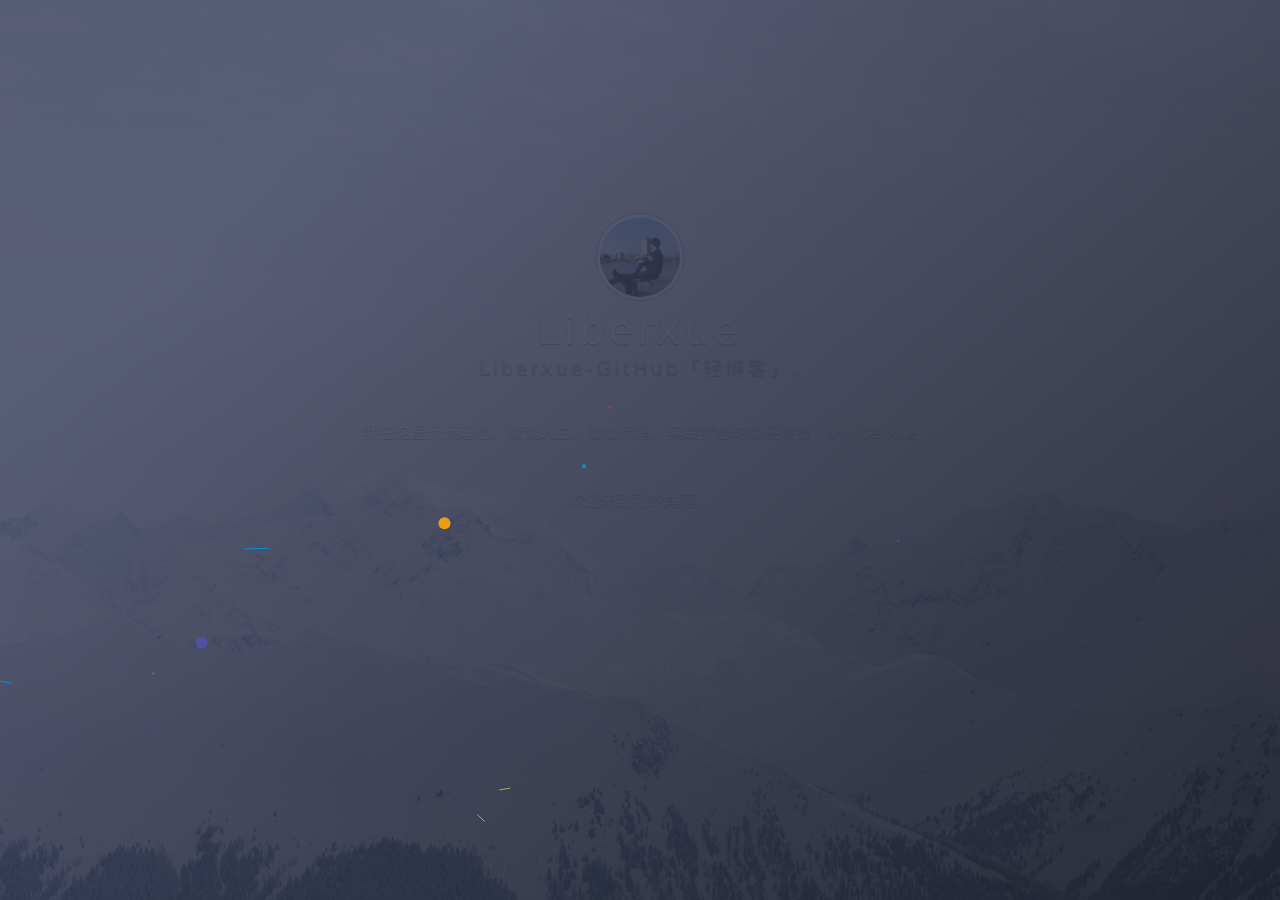
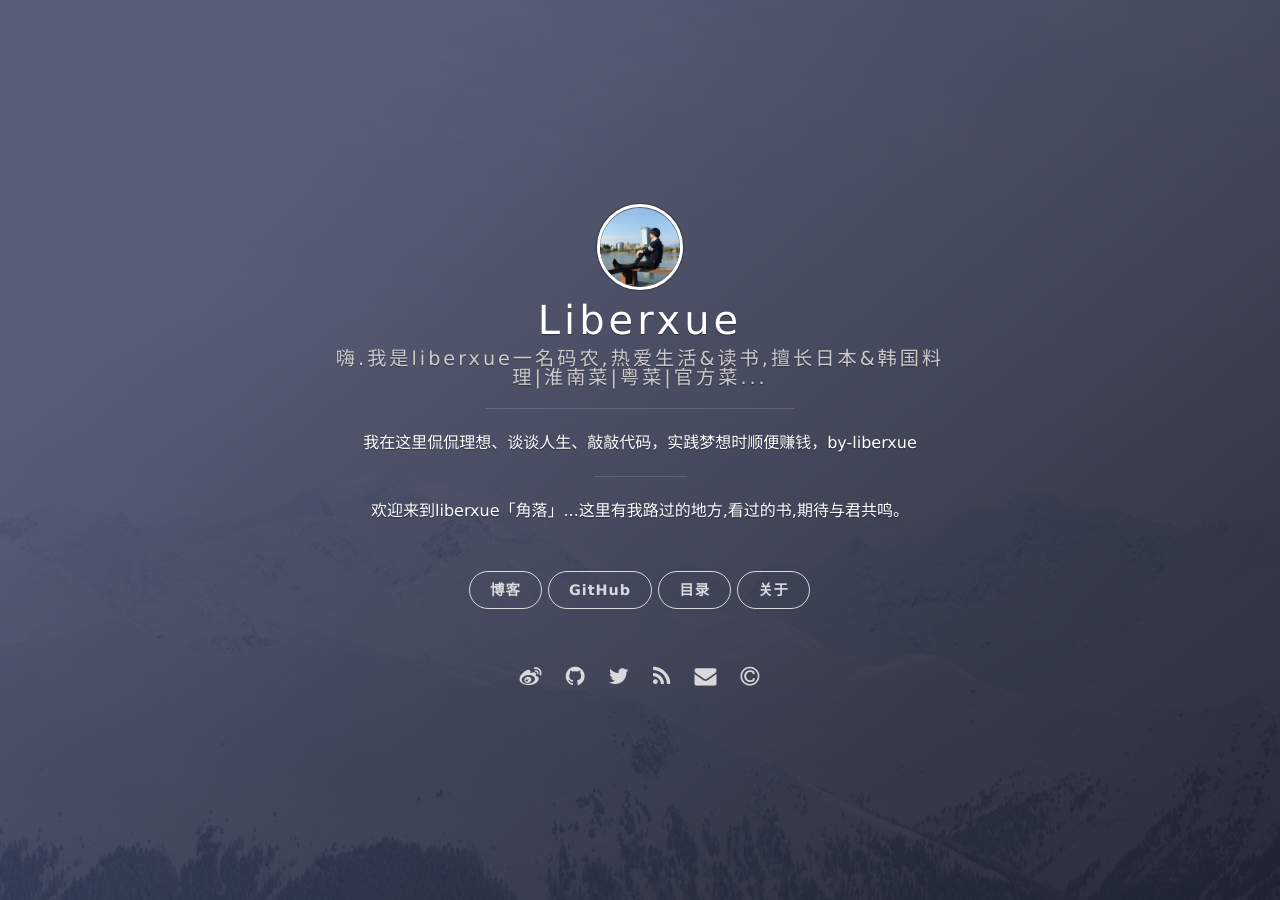
Before and after one commit to qyh214/liberxue.github.io, a Jekyll site: the page built from index.html, in a window 1280 px wide. Built offline with Jekyll 4.4.1, drawn with Linux system fonts in a browser that asks for light colours; nearby versions of some CDN libraries; the list of posts is cut into pages by our own code; comment, search, counter and statistics services are not loaded.

Commit message:
fix fix config

```diff
--- a/_config.yml
+++ b/_config.yml
@@ -1,7 +1,7 @@
 # Basic
 title: Liberxue
-subtitle: Liberxue-GitHub「轻博客」.
-welcome_message: 欢迎来到我的角落...
+subtitle: 嗨.我是liberxue一名码农,热爱生活&读书,擅长日本&韩国料理|淮南菜|粤菜|官方菜...
+welcome_message: 欢迎来到liberxue「角落」...这里有我路过的地方,看过的书,期待与君共鸣。
 description: 我在这里侃侃理想、谈谈人生、敲敲代码，实践梦想时顺便赚钱，by-liberxue
 creator: <a href="http://www.liberxue.com">@liberxue</a>
 
--- a/_includes/head.html
+++ b/_includes/head.html
@@ -4,7 +4,7 @@
   <meta name="viewport" content="width=device-width, initial-scale=1, maximum-scale=1">
   <title>{% if page.title %}{{ page.title | escape }}{% else %}{{ site.title | escape }}{% endif %}</title>
   <meta name="description" content="{% if page.excerpt %}{{ page.excerpt | strip_html | strip_newlines | truncate: 160 }}{% else %}{{ site.description }}{% endif %}">
-  <meta name="author" content="GcsSloop">
+  <meta name="author" content="liberxue">
   <meta name="keywords" content="{{page.keywords}}">
   <meta name="关键字" content="{{page.keywords}}">
   <meta name="twitter:card" content="summary">
@@ -18,11 +18,10 @@
   <meta name="theme-color" content="#343434">
   <link rel="icon" type="image/png" href="/assets/siteinfo/favicon.png" />
   <link href="/master/assets/siteinfo/favicon.png" rel="shortcut icon" type="image/png">
-  <link href="//netdna.bootstrapcdn.com/font-awesome/4.4.0/css/font-awesome.min.css" rel="stylesheet">
+  <link href="https://cdn.bootcss.com/font-awesome/4.7.0/css/font-awesome.min.css" rel="stylesheet">
   <link rel="stylesheet" href="{{ "/css/main.css" | prepend: site.baseurl }}">
   <link rel="canonical" href="{{ page.url | replace:'index.html','' | prepend: site.baseurl | prepend: site.url }}">
   <link rel="alternate" type="application/rss+xml" title="{{ site.title }}" href="{{ "/feed.xml" | prepend: site.baseurl | prepend: site.url }}">
   <!--阅读次数统计-->
   <script async src="https://dn-lbstatics.qbox.me/busuanzi/2.3/busuanzi.pure.mini.js"> </script>
-  <meta name="google-site-verification" content="ESehtR1Kn9NnNXpvh57PccGiTKkt10WJV9ktcms0OjQ" />
 </head>
--- a/_includes/side-panel.html
+++ b/_includes/side-panel.html
@@ -1,12 +1,10 @@
 <header class="panel-cover {% if page.layout == 'post' or page.layout == 'page' %}panel-cover--collapsed{% endif %}" style="background-image: url('/assets/siteinfo/background-cover.jpg')">
   <div class="panel-main">
     <div class="panel-main__inner panel-inverted">
-        <div id="js-actions" id="action" class="hiding-canvas">
-  <canvas id="particles" style="position:absolute;top:0px;left:0px;z-index:1;"></canvas>
-  <div >
     <div class="panel-main__content">
         <a href="/#blog" title="前往 {{ site.title }} 的主页" class="blog-button"><img src="/assets/siteinfo/avatar.jpg" width="80" alt="{{ site.title }} logo" class="panel-cover__logo logo" /></a>
         <h1 class="panel-cover__title panel-title"><a href="/#blog" title="link to homepage for {{ site.title }}" class="blog-button">{{ site.title }}</a></h1>
+
         {% if site.subtitle %}
         <span class="panel-cover__subtitle panel-subtitle">{{site.subtitle}}</span>
         {% endif %}
@@ -21,6 +19,11 @@
         <div class="navigation-wrapper">
           <div>
             <nav class="cover-navigation cover-navigation--primary">
+                      <div id="js-actions">
+  <canvas id="particles" style="position:absolute;top:0px;left:0px;z-index:1;"></canvas>
+<div id="action" class="hiding-canvas">
+</div>
+		</div>
               <ul class="navigation">
                 <li class="navigation__item"><a href="/#blog" title="{{site.blog_button.description}}" class="blog-button">{{site.blog_button.title}}</a></li>
                 {% for item in site.nav %}
```
